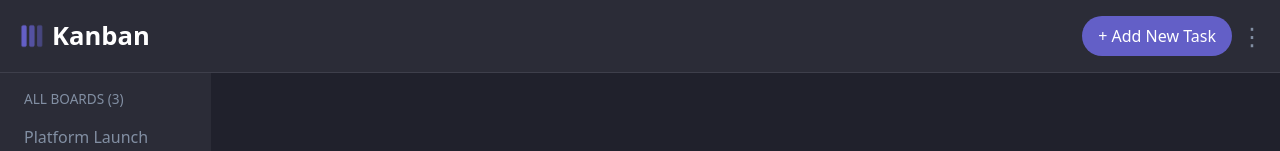
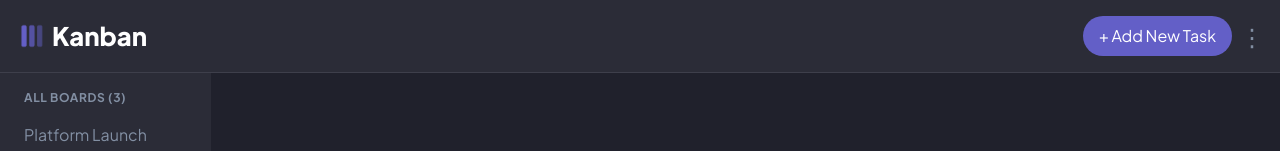
Before and after one commit to elandmartinez/Kanban-app, a React (Create React App) app: page / in a window 1280 px wide. Shown: the top 151 px of the page. Built offline with nearby package versions, Linux system fonts and the light colour scheme.

Commit message:
imported plus jakarta sans font and used it as a tailwind variable now

```diff
--- a/public/index.html
+++ b/public/index.html
@@ -3,6 +3,9 @@
   <head>
     <meta charset="utf-8" />
     <link rel="icon" href="%PUBLIC_URL%/favicon.ico" />
+    <link rel="preconnect" href="https://fonts.googleapis.com">
+    <link rel="preconnect" href="https://fonts.gstatic.com" crossorigin>
+    <link href="https://fonts.googleapis.com/css2?family=Plus+Jakarta+Sans:ital,wght@0,200..800;1,200..800&display=swap" rel="stylesheet">
     <meta name="viewport" content="width=device-width, initial-scale=1" />
     <meta name="theme-color" content="#000000" />
     <meta
--- a/src/components/Header.tsx
+++ b/src/components/Header.tsx
@@ -5,7 +5,7 @@
     <header className="flex justify-between items-center bg-[#2b2c37] p-4 text-white border-b border-[#3e3f4b]">
       <div className="flex items-center gap-1">
         <img src={logo} alt="App logo" className="w-8 h-8" />
-        <h1 className="text-[1.6rem] font-bold">Kanban</h1>
+        <h1 className="text-[1.6rem] font-black">Kanban</h1>
       </div>
       <div className="flex gap-[0.5rem]">
         <button className="bg-[#635fc7] text-white border-none px-4 py-2 rounded-[20px] cursor-pointer">
--- a/src/components/Siderbar.tsx
+++ b/src/components/Siderbar.tsx
@@ -6,7 +6,7 @@
   return (
     <aside className="w-[250px] h-full bg-[#2b2c37] text-[#828fa3] flex flex-col justify-between p-4 pl-0">
       <nav className="w-full text-start">
-        <h3 className="text-[0.85rem] mb-4 pl-6">
+        <h3 className="text-[0.75rem] tracking-wider font-bold mb-4 pl-6">
           ALL BOARDS (3)
         </h3>
         <ul className="list-none p-0 m-0">
--- a/src/index.css
+++ b/src/index.css
@@ -2,6 +2,10 @@
 @tailwind base;
 @tailwind components;
 @tailwind utilities;
+
+body {
+  font-family: 'Plus Jakarta Sans', sans-serif;
+}
 
 body::-webkit-scrollbar {
   display: none;
--- a/tailwind.config.js
+++ b/tailwind.config.js
@@ -3,7 +3,11 @@
     "./src/**/*.{js,jsx,ts,tsx}",
   ],
   theme: {
-    extend: {},
+    extend: {
+      fontFamily: {
+        jakarta: ['"Plus Jakarta Sans"', 'sans-serif'],
+      }
+    },
   },
   plugins: [],
 }
```
